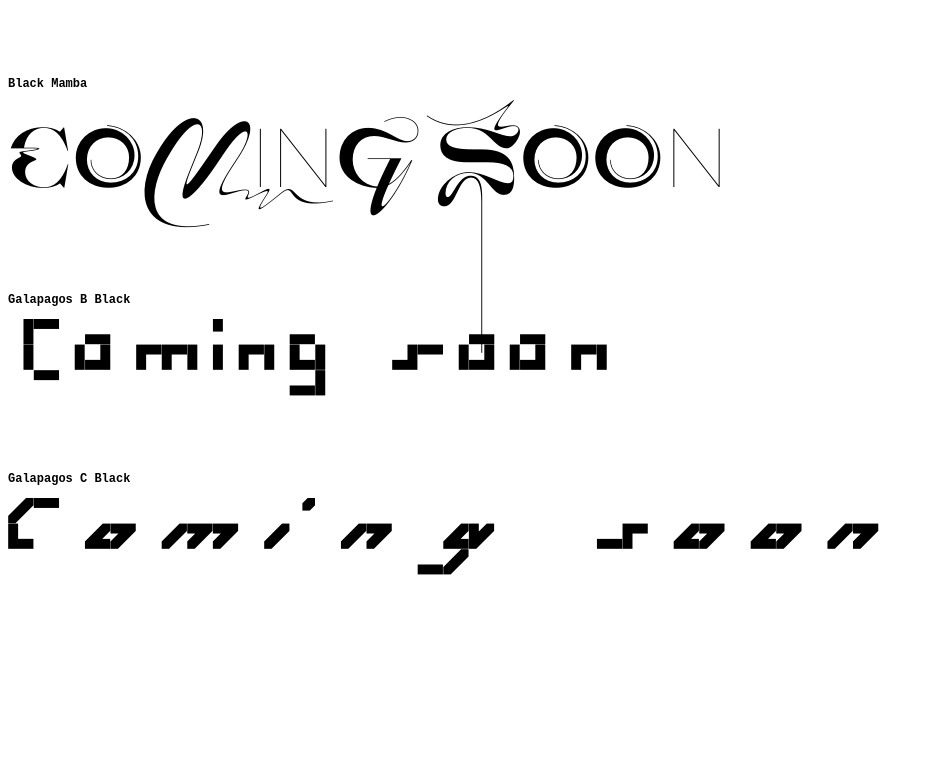
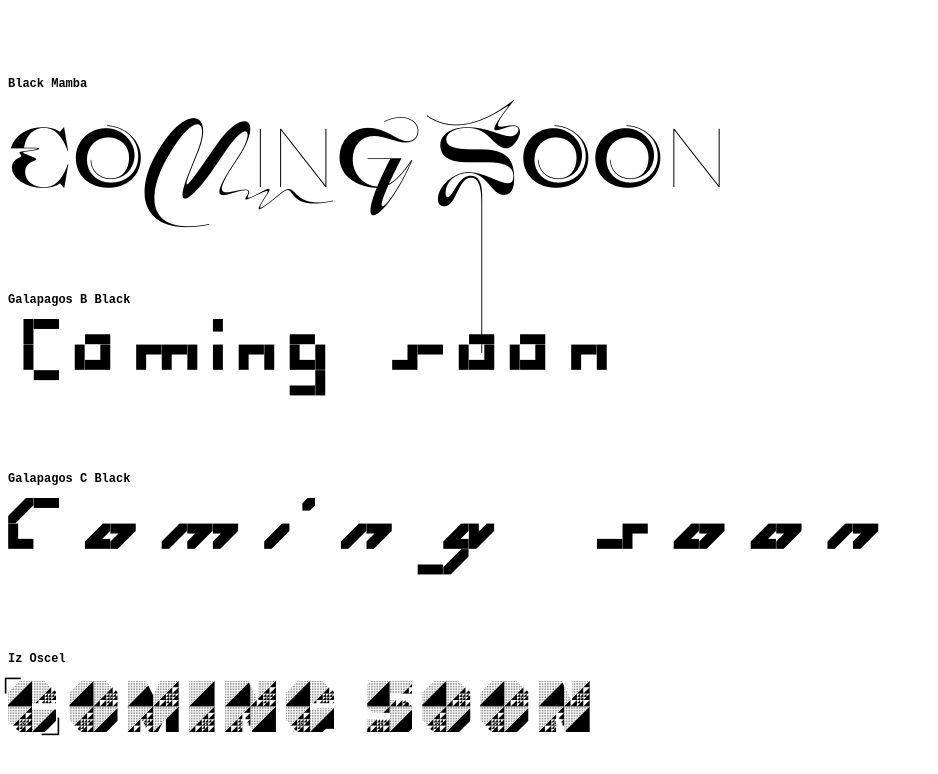
Before and after one commit to osequi/react-font-showcase, a Next.js app: page / in a window 1280 px wide. Shown: the top 774 px of the page, without its empty margins (0-938 px from the left). Built offline with nearby package versions, Linux system fonts and the light colour scheme.

Commit message:
Adding fonts

```diff
--- /dev/null
+++ b/public/fonts/Iz-Oscel/iz-oscel.css
@@ -0,0 +1,7 @@
+@font-face {
+  font-family: "iz-oscel3z-script";
+  font-style: normal;
+  font-weight: normal;
+  src: local("iz-oscel3z-script"),
+    url("iz-oscel3z-script.ttf") format("truetype");
+}
--- a/src/components/Fonts/Fonts.js
+++ b/src/components/Fonts/Fonts.js
@@ -33,6 +33,11 @@ const defaultProps = {
       name: "Galapagos C Black",
       familyName: "GalapagosCTrial-Black",
     },
+    {
+      id: shortid.generate(),
+      name: "Iz Oscel",
+      familyName: "iz-oscel3z-script",
+    },
   ],
 };
 
@@ -67,6 +72,7 @@ const Fonts = (props) => {
 		  @import '/fonts/black-mamba/black-mamba.css';
 		  @import '/fonts/Galapagos-B-Trials-Web/GalapagosBTrial-Black.css';
 		  @import '/fonts/Galapagos-C-Trials-Web/GalapagosCTrial-Black.css';
+		  @import '/fonts/Iz-Oscel/iz-oscel.css';
 		  `}</style>
     </Head>
   );
```
Also changed, not shown: public/fonts/Iz-Oscel/iz-oscel3z-script.ttf (added).
